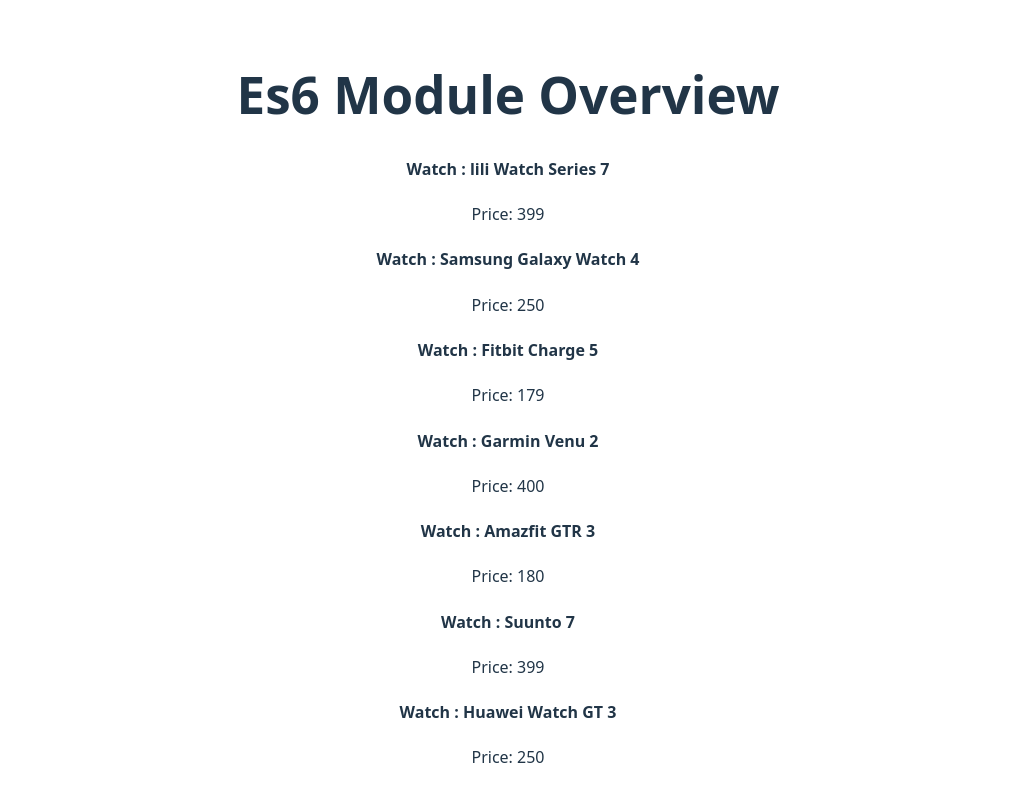
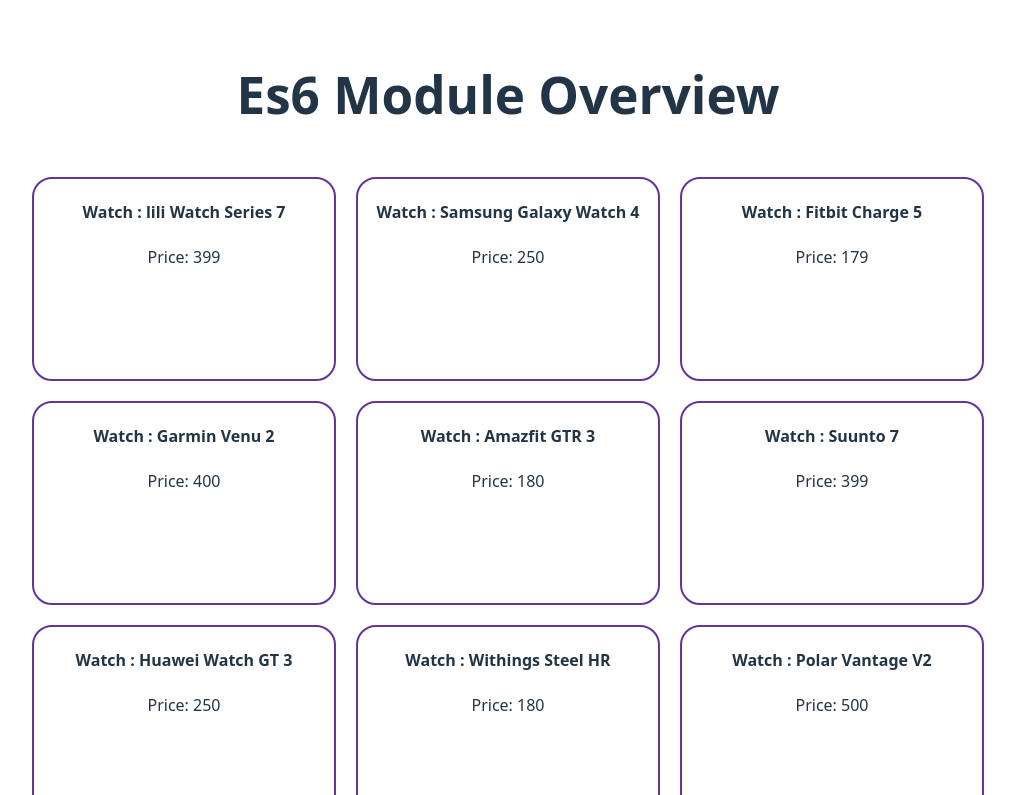
Before and after one commit to sadhin28/es6-module-overview, a React (Vite) app: page / in a window 1280 px wide. Shown: the top 795 px of the page, without its empty margins (132-1147 px from the left). Built offline with nearby package versions, Linux system fonts and the light colour scheme.

Commit message:
add design

```diff
--- a/src/App.css
+++ b/src/App.css
@@ -4,3 +4,25 @@
   padding: 2rem;
   text-align: center;
 }
+.watchContainer{
+
+  margin: 20px;
+  padding: 20px;
+  border-radius: 20px;
+  display: grid;
+  gap: 20px;
+  grid-template-columns: repeat(3,1fr);
+  justify-content: space-between;
+}
+@media screen and (max-width:767px){
+  .watchContainer{
+    display: grid;
+    grid-template-columns: repeat(1,1fr);
+  }
+}
+@media screen and (min-width:768px) and (max-width: 1023px) {
+  .watchContainer{
+    display: grid;
+    grid-template-columns: repeat(2,1fr);
+  }
+}
--- a/src/App.jsx
+++ b/src/App.jsx
@@ -39,9 +39,11 @@
   return (
     <>
       <h1>Es6 Module Overview</h1>
+      <div className='watchContainer'>
       {
         watches.map(watch=><Watch key={watch.id} watch={watch}></Watch>)
       }
+      </div>
     </>
   )
 }
--- a/src/components/watch/Watch.css
+++ b/src/components/watch/Watch.css
@@ -0,0 +1,7 @@
+.watchContent{
+    border: 2px solid rebeccapurple;
+    border-radius: 20px;
+    width: 300px;
+    height: 200px;
+
+}
--- a/src/components/watch/Watch.jsx
+++ b/src/components/watch/Watch.jsx
@@ -5,7 +5,8 @@
     const {name,price}=watch
 
     return (
-        <div>
+        <div className='watchContent'>
+
             <h4>Watch : {name} </h4>
             <p>Price: {price}</p>
 
```
